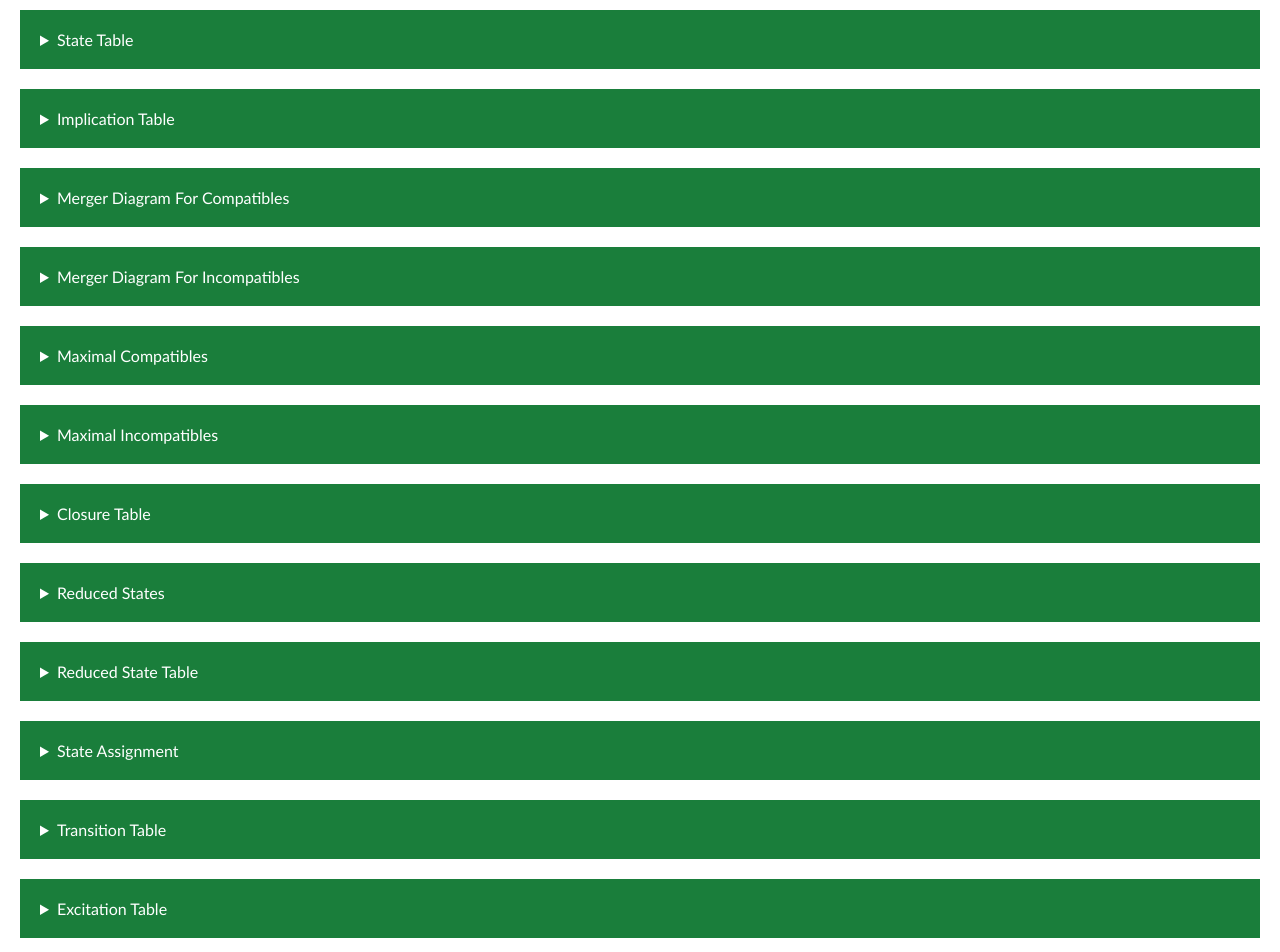
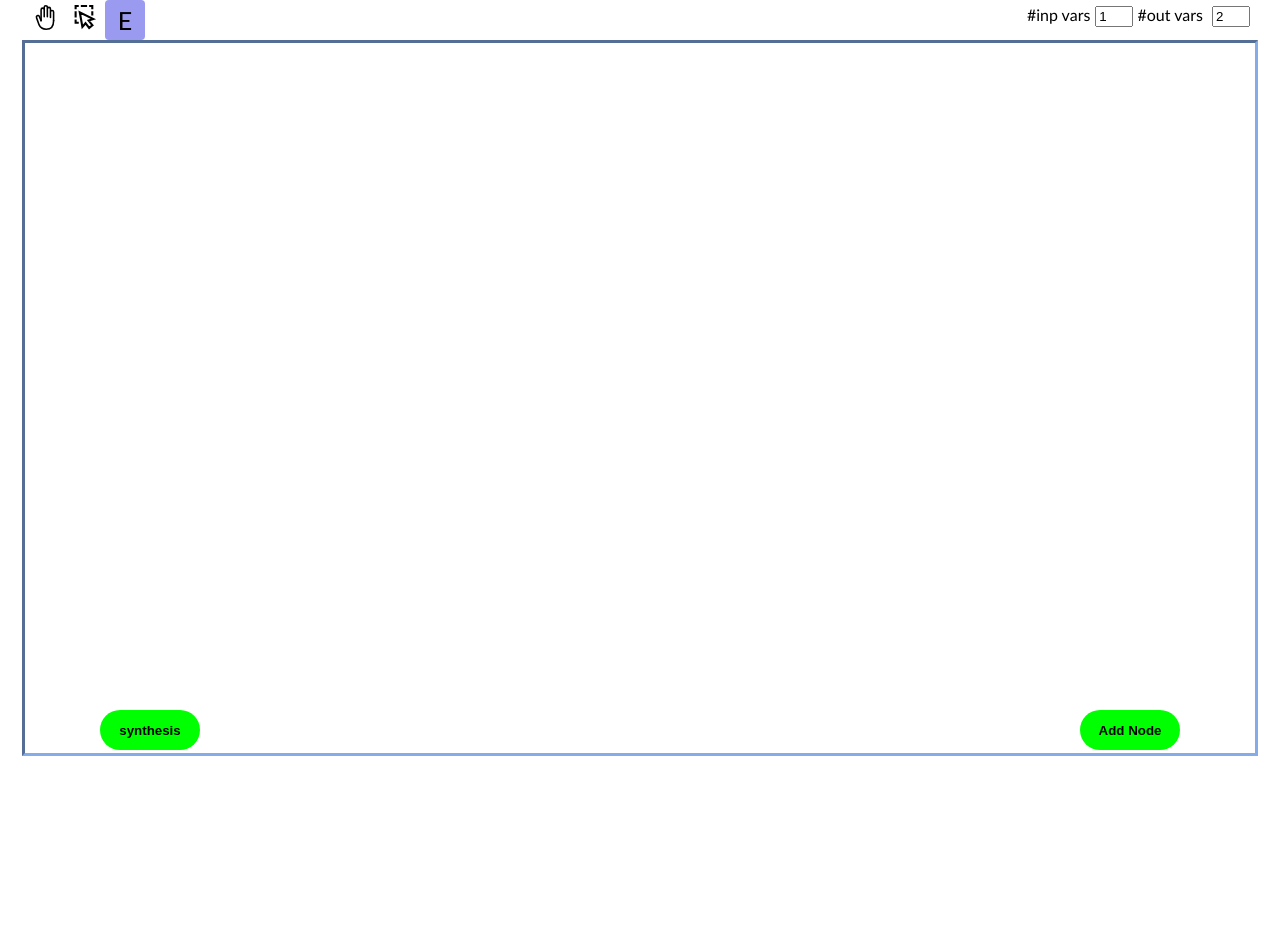
Before and after one commit to abdur-rafi/sequential-circuit-designer, a Next.js app: page /statediagram in a window 1280 px wide. Shown: the top 952 px of the page. After the commit the page ends 800 px from the top, so only its background shows below. Built offline with nearby package versions, Linux system fonts and the light colour scheme.

Commit message:
map state labels to input labels

```diff
--- a/Components/state-diagram/Canvas.tsx
+++ b/Components/state-diagram/Canvas.tsx
@@ -78,7 +78,7 @@ class Canvas extends React.Component<Props, State>{
             stateNodeToSideBar : null,
             mouseMode : 'edge',
             numberOfInpVars : 1,
-            synthesis : true,
+            synthesis : false,
             numberOfOutputVars : 2
         }
 
@@ -1133,7 +1133,7 @@ class Canvas extends React.Component<Props, State>{
         nodeContext.lineWidth = canvasConfig.nodeCanvasLineWidth;
         tempContext.lineWidth = canvasConfig.tempCanvasLineWidth;
 
-        this.createTestGraph();
+        // this.createTestGraph();
 
 
         window.addEventListener('resize', e=>{
--- a/Components/synthesis/ExcitationTable.tsx
+++ b/Components/synthesis/ExcitationTable.tsx
@@ -1,11 +1,11 @@
 import { StateNode } from "../state-diagram/state-diagram-interfaces";
-import { getInputCombination, getRequiredBitForStates } from "./helperFunctions";
+import { getInputCombination, getRequiredBitForStates, useLabelMap } from "./helperFunctions";
 import styles from '../../styles/design.module.scss'
-import { excitationInterface } from "./interfaces";
+import { excitationInterface, stringToStringMap } from "./interfaces";
 
 const ExcitaitonTable : React.FC<{
     stateLabels : string[],
-    binRep : Map<string, string>,
+    binRep : stringToStringMap,
     latchMap : {[key :string] : string},
     latchLabel : string,
     excitations : excitationInterface[]
@@ -62,7 +62,7 @@ const ExcitaitonTable : React.FC<{
                                 for(let j = 0; j < inpComb.length; ++j){
                                     nextStateRows.push(
                                         <td key = {'inp'+inpComb[j]+label+'i'+i}>
-                                            {props.excitations[i].map[props.binRep.get(label)!][inpComb[j]]}
+                                            {props.excitations[i].map[useLabelMap(label,props.binRep)][inpComb[j]]}
                                         </td>
                                     )
                                 }
@@ -70,7 +70,7 @@ const ExcitaitonTable : React.FC<{
                             return(
                                 <tr key = {label}>
                                     <td>
-                                        {props.binRep.get(label)}
+                                        {useLabelMap(label, props.binRep)}
                                     </td>
                                     {nextStateRows}
                                 </tr>
--- a/Components/synthesis/StateAssignment.tsx
+++ b/Components/synthesis/StateAssignment.tsx
@@ -1,9 +1,11 @@
 import { StateNode } from "../state-diagram/state-diagram-interfaces"
 import styles from '../../styles/design.module.scss'
+import { stringToStringMap } from "./interfaces"
+import { useLabelMap } from "./helperFunctions"
 
 const StateAssignment : React.FC<{
     stateLabels : string[],
-    binRep : Map<string, string>
+    binRep : stringToStringMap
 }> = (props)=>{
 
 
@@ -22,7 +24,7 @@ const StateAssignment : React.FC<{
                             return(
                                 <tr key={label}>
                                     <td>{label}</td>
-                                    <td>{props.binRep.get(label)}</td>
+                                    <td>{useLabelMap(label, props.binRep)}</td>
                                 </tr>
                             )
                         })
--- a/Components/synthesis/helperFunctions.tsx
+++ b/Components/synthesis/helperFunctions.tsx
@@ -1,6 +1,6 @@
 
 import { StateNode } from "../state-diagram/state-diagram-interfaces";
-import { excitationInterface, nextStateMap, truthTable, kMap, tabulationGroupItem, implicationEntryMap } from "./interfaces";
+import { excitationInterface, nextStateMap, truthTable, kMap, tabulationGroupItem, implicationEntryMap, stringToStringMap } from "./interfaces";
 
 function nextChar(c : string) {
     return String.fromCharCode(c.charCodeAt(0) + 1);
@@ -78,20 +78,20 @@ export function getRequiredBitForStates(noOfStateNodes : number){
     return c;
 }
 
-export function getBinRepresentation(stateLabels : string[]) : Map<string, string>{
+export function getBinRepresentation(stateLabels : string[]) : stringToStringMap{
     let n = stateLabels.length;
     let c = getRequiredBitForStates(n);
-    let m = new Map<string, string>();
+    let m : stringToStringMap = {} ;
     for(let i = 0; i < n; ++i){
         let curr = i.toString(2);
         while(curr.length < c){
             curr = '0' + curr;
         }
-        m.set(stateLabels[i],curr);
+        m[stateLabels[i]] = curr;
     }
     let d = '';
     for(let i = 0; i < c; ++i) d+= 'd';
-    m.set('d', d);
+    m['d'] = d;
     return m;
 }
 
@@ -146,7 +146,7 @@ export function getLabels(n : number, t : string): string{
     return s;
 }
 
-export async function getExcitationsFromNextStateMap(stateLabels : string[], nextStateMap : nextStateMap, binMap : Map<string, string>, latchMap : {[key: string]: string} , numberOfLatchVars : number) : Promise<excitationInterface[]>{
+export async function getExcitationsFromNextStateMap(stateLabels : string[], nextStateMap : nextStateMap, binMap : stringToStringMap, latchMap : {[key: string]: string} , numberOfLatchVars : number) : Promise<excitationInterface[]>{
     const max = (n : number, n2 : number) : number=>{
         if(n > n2) return n;
         return n2;
@@ -190,7 +190,7 @@ export async function getExcitationsFromNextStateMap(stateLabels : string[], nex
         }
         stateLabels.forEach(currStateLabel =>{
             // let currStateLabel = s;
-            let currBin = binMap.get(currStateLabel);
+            let currBin = useLabelMap(currStateLabel, binMap);
             if(i < numberOfStateBits){
                 excitations[sIndex].map[currBin!] = {};
             }
@@ -202,7 +202,7 @@ export async function getExcitationsFromNextStateMap(stateLabels : string[], nex
                     excitations[oIndex].map[currBin!][comb] = nextStateMap.nextStateMap[currStateLabel][comb].output;
                 if(i < numberOfStateBits){
                     let nxtStateLabel = nextStateMap.nextStateMap[currStateLabel][comb].state;
-                    let nextBin = binMap.get(nxtStateLabel);
+                    let nextBin = useLabelMap(nxtStateLabel, binMap);
                     if(!nextBin) return;
                     excitations[sIndex].map[currBin!][comb] = latchMap[ currBin![i] + nextBin[i] ];
 
@@ -243,7 +243,8 @@ export async function truthTablesFromExcitation(excitation : excitationInterface
 
 }
 
-export async function generateKMap(truthTable : truthTable, numberOfTotalVars : number) : Promise<kMap>{
+export async function generateKMap(truthTable : truthTable) : Promise<kMap>{
+    let numberOfTotalVars = truthTable.dims;
     if(numberOfTotalVars < 5){
         let row = Math.floor(numberOfTotalVars / 2);
         let col = numberOfTotalVars - row;
@@ -297,14 +298,14 @@ export async function generateKMap(truthTable : truthTable, numberOfTotalVars :
         remCombs.forEach(async remComb=>{
             let tTable : truthTable = {
                 table : {},
-                dims : numberOfTotalVars,
+                dims : 4,
                 functionName : truthTable.functionName,
                 vars : truthTable.vars.slice(-4)
             };
             comb.forEach(c=>{
                 tTable.table[c] = truthTable.table[remComb + c];
             })
-            let temp = await generateKMap(tTable, 4);
+            let temp = await generateKMap(tTable);
             kMap.map[remComb] = temp.map[''];
         })
         return kMap;
@@ -510,6 +511,7 @@ export async function stateMinimization(stateLabels : string[], nextStateMap : n
             if(nx1 === nx2) return;
             if(nx1 === 'd' || nx2 === 'd') return;
             if(combineStateLabels(nx1, nx2) === combineStateLabels(state1, state2)) return;
+            if(arr.indexOf(combineStateLabels(nx1, nx2)) != -1) return;
             arr.push(combineStateLabels(nx1, nx2));
         })
         let currComb = combineStateLabels(state1, state2);
@@ -985,3 +987,9 @@ export async function nextStateMapFromStateTalbeInput(states : string[], entries
     }
     return { nextStateMap :  nextStateMap, internalToOriginalMap : internalToOriginalMap , internalLabels : internalLabels};
 }
+
+export function useLabelMap(label : string, labelMap : {[k : string] : string} | null | undefined ){
+    if(label === 'd') return label;
+    if(!labelMap) return label;
+    return labelMap[label];
+}
--- a/Components/synthesis/interfaces.tsx
+++ b/Components/synthesis/interfaces.tsx
@@ -72,3 +72,6 @@ export interface implicationEntryMap{
     }
 
 }
+export interface stringToStringMap{
+    [key : string] : string
+}
--- a/Components/synthesis/results.tsx
+++ b/Components/synthesis/results.tsx
@@ -2,8 +2,8 @@ import React from "react";
 import { Edge, StateNode } from "../state-diagram/state-diagram-interfaces";
 import styles from '../../styles/design.module.scss'
 import StateTable from "./StateTable";
-import { generateKMap, getBinRepresentation, getLiteral, getNextStateMap, getRequiredBitForStates, getMaximals, simplifyFunction, stateMinimization, truthTablesFromExcitation, getExcitationsFromNextStateMap, getMinimumClosure, getReducedNextStateMap, getNewLabels } from "./helperFunctions";
-import {  excitationInterface, implicationEntryMap, kMap, nextStateMap, truthTable } from "./interfaces";
+import { generateKMap, getBinRepresentation, getLiteral, getNextStateMap, getRequiredBitForStates, getMaximals, simplifyFunction, stateMinimization, truthTablesFromExcitation, getExcitationsFromNextStateMap, getMinimumClosure, getReducedNextStateMap, getNewLabels, useLabelMap } from "./helperFunctions";
+import {  excitationInterface, implicationEntryMap, kMap, nextStateMap, stringToStringMap, truthTable } from "./interfaces";
 import ExcitaitonTable from "./ExcitationTable";
 import KMap from './kMap'
 import ImplicationTable from "./ImplicationTable";
@@ -51,14 +51,14 @@ const Design : React.FC<{
     numberOfOutputVars : number
 }> = (props)=>{
 
-    const [nextStateMap , setNextStateMap] = useState<nextStateMap | null>(nextStateMap4);
+    const [nextStateMap , setNextStateMap] = useState<nextStateMap | null>(null);
     // let labels = ['A', 'B', 'C', 'D', 'E']
-    let labels = ['A', 'B', 'C', 'D', 'E', 'F', 'G', 'H']
+    // let labels = ['A', 'B', 'C', 'D', 'E', 'F', 'G', 'H']
 
-    // let labels = props.stateNodes.map(s => s.label);
+    let labels = props.stateNodes.map(s => s.label);
     useEffect(()=>{
         getNextStateMap(props.stateNodes, props.numberOfInpVar, props.numberOfOutputVars).then(s=>{
-            // setNextStateMap(s);
+            setNextStateMap(s);
         })
 
     }, [props])
@@ -72,15 +72,15 @@ const Design : React.FC<{
             }
         </div>
     )
+}
 
 
-}
 
 export const FromNextStateMap : React.FC<{
     labels : string[],
     nextStateMap : nextStateMap,
     changeSynthesis : (b : boolean) => void,
-    internalToOriginalMap? : {[internal : string] : string}
+    labelMap? : {[label : string] : string}
 }> = (props)=>{
     const [reducedNextStateMap, setReducedNextStateMap] = useState<nextStateMap | null>(null);
     const [excitations, setExcitations] = useState<excitationInterface[] | null>(null);
@@ -91,7 +91,7 @@ export const FromNextStateMap : React.FC<{
     const [maximalIncompatibles, setMaximalIncompatibles] = useState<string[][] | null>(null);
     const [compatibles, setCompatibles] = useState<string[][] | null>();
     const [newLabels , setNewLabels ] = useState<string[]>(props.labels);
-    const [binRep, setBinRep] = useState<Map<string, string>>(getBinRepresentation(props.labels));
+    const [binRep, setBinRep] = useState<stringToStringMap>(getBinRepresentation(props.labels));
 
 
 
@@ -113,7 +113,7 @@ export const FromNextStateMap : React.FC<{
         const getAllKmaps = async (truthTables : truthTable[]) : Promise<kMap[]> =>{
             let k : kMap[] = [];
             truthTables.forEach(async t=>{
-                let temp = await generateKMap(t,numberOfVars);
+                let temp = await generateKMap(t);
                 k.push(temp)
             });
             return k;
@@ -151,29 +151,30 @@ export const FromNextStateMap : React.FC<{
     return (
         <div className={styles.synthesisContainer}>
             <Details summary = {'State Table'}
-            content = {props.nextStateMap && <StateTable   nextStateMap = {props.nextStateMap} stateLabels = {props.labels}/>} />
+            content = {props.nextStateMap && <StateTable labelMap = {props.labelMap}  nextStateMap = {props.nextStateMap} stateLabels = {props.labels}/>} />
             <Details summary = {'Implication Table'}
-            content = {implicationEntries && <ImplicationTable labels = {props.labels} entries = {implicationEntries} />} />
+            content = {implicationEntries && <ImplicationTable labelMap = {props.labelMap} labels = {props.labels} entries = {implicationEntries} />} />
             <Details summary = {'Merger Diagram For Compatibles'}
-            content = {implicationEntries && <MergerDiagram entries = {implicationEntries} stateLabels = {props.labels} />} />
+            content = {implicationEntries && <MergerDiagram labelMap = {props.labelMap} entries = {implicationEntries} stateLabels = {props.labels} />} />
             <Details summary = {'Merger Diagram For Incompatibles'}
-            content = {implicationEntries && <MergerDiagram inCompatibles={true} entries = {implicationEntries} stateLabels = {props.labels} />}/>
+            content = {implicationEntries && <MergerDiagram labelMap = {props.labelMap} inCompatibles={true} entries = {implicationEntries} stateLabels = {props.labels} />}/>
             <Details summary = {'Maximal Compatibles'}
             content =  {maximalCompatibles && maximalCompatibles.map((arr, index) =>{
                             return(
                                 <div key={index}>
                                     {
                                         arr.map((s, i)=>{
+                                            let t = useLabelMap(s, props.labelMap);
                                             if(arr.length === 1){
-                                                return '{ ' + s + ' }'
+                                                return '{ ' + t + ' }'
                                             }
                                             if(i === 0){
-                                                return '{ ' + s + ', ';
+                                                return '{ ' + t + ', ';
                                             }
                                             else if(i === arr.length - 1){
-                                                return s + ' }';
+                                                return t + ' }';
                                             }
-                                            return s + ', '
+                                            return t + ', '
                                         })
                                     }
                                 </div>
@@ -186,16 +187,17 @@ export const FromNextStateMap : React.FC<{
                                 <div key={index}>
                                     {
                                         arr.map((s, i)=>{
+                                            let t = useLabelMap(s, props.labelMap);
                                             if(arr.length === 1){
-                                                return '{ ' + s + ' }'
+                                                return '{ ' + t + ' }'
                                             }
                                             if(i === 0){
-                                                return '{ ' + s + ', ';
+                                                return '{ ' + t + ', ';
                                             }
                                             else if(i === arr.length - 1){
-                                                return s + ' }';
+                                                return t + ' }';
                                             }
-                                            return s + ', '
+                                            return t + ', '
                                         })
                                     }
                                 </div>
@@ -205,12 +207,12 @@ export const FromNextStateMap : React.FC<{
             <Details summary = {'Closure Table'}
             content = {
                 maximalCompatibles &&
-                <ClosureTable nextStateMap = {props.nextStateMap} maximalCompatibles = {maximalCompatibles} />
+                <ClosureTable labelMap = {props.labelMap} nextStateMap = {props.nextStateMap} maximalCompatibles = {maximalCompatibles} />
             }
             />
 
             <Details summary = {'Reduced States'}
-            content = {compatibles && <ReducedStates labels = {newLabels} compatibles = {compatibles} />}
+            content = {compatibles && <ReducedStates labelMap = {props.labelMap} labels = {newLabels} compatibles = {compatibles} />}
             />
 
             <Details summary = {'Reduced State Table'}
@@ -221,7 +223,7 @@ export const FromNextStateMap : React.FC<{
             content = { <StateAssignment binRep = {binRep} stateLabels = {newLabels}  />}/>
 
             <Details summary = {'Transition Table '}
-            content = { reducedNextStateMap && <StateTable  nextStateMap = {reducedNextStateMap} binRep = {binRep} stateLabels = {newLabels}/>}/>
+            content = { reducedNextStateMap && <StateTable  nextStateMap = {reducedNextStateMap} labelMap = {binRep} stateLabels = {newLabels}/>}/>
 
             <Details summary = {'Excitation Table'}
             content = {excitations && <ExcitaitonTable  excitations = {excitations} stateLabels = {newLabels} binRep = {binRep} latchLabel = 'JK' latchMap = {JKMap} />}/>
```
Also changed, not shown: Components/state-table/StateTableInput.tsx (+6 -4 lines), Components/synthesis/ClosureTable.tsx (+7 -6 lines), Components/synthesis/ImplicationTable.tsx (+10 -5 lines), Components/synthesis/MergerDiagram.tsx (+5 -4 lines), Components/synthesis/ReducedStates.tsx (+5 -2 lines), Components/synthesis/StateTable.tsx (+6 -6 lines).
